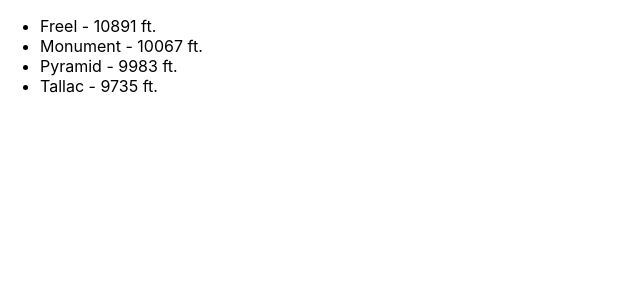
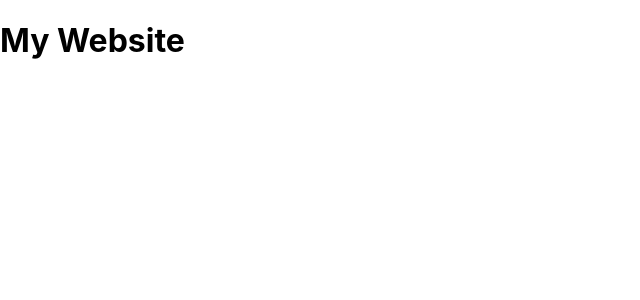
Before and after one commit to samTheHacker/react-project-2023, a React (Create React App) app: page / in a window 1280 px wide. Shown: the top 300 px of the page, without its empty margins (0-640 px from the left). Built offline with nearby package versions, Linux system fonts and the light colour scheme.

Commit message:
Install React Router V6. Update App.js.

```diff
--- a/package.json
+++ b/package.json
@@ -8,6 +8,7 @@
     "@testing-library/user-event": "^13.5.0",
     "react": "^18.2.0",
     "react-dom": "^18.2.0",
+    "react-router-dom": "^6.21.1",
     "react-scripts": "5.0.1",
     "web-vitals": "^2.1.4"
   },
--- a/src/App.js
+++ b/src/App.js
@@ -1,43 +1,20 @@
 import './App.css';
-import  {useState, useEffect} from "react";
 
-const tahoe_peaks = [
-  { name: "Freel", elevation: 10891 },
-  { name: "Monument", elevation: 10067 },
-  { name: "Pyramid", elevation: 9983 },
-  { name: "Tallac", elevation: 9735 }
-];
-
-function List({ data, renderItem, renderEmpty }) {
-  return !data.length ? (
-    renderEmpty
-  ) : (
-    <ul>
-      {data.map((item) => (
-        <li key={item.name}>
-          {renderItem(item)}
-        </li>
-      ))}
-    </ul>
-  ); //if empty return renderEmpty, else do the data.map
+function Home(){
+ return ( <div>
+    <h1>My Website</h1>
+  </div>
+ )
 }
 
-
-
+function Contact(){
+  return (<div>
+    <h1>Contact</h1>
+  </div>
+  )
+}
 function App() {
-
-  return (
-    <List
-      data={tahoe_peaks}
-      renderEmpty={<p>This list is empty</p>}
-      renderItem={(item) => (
-        <>
-          {item.name} - {item.elevation} ft.
-        </> //fragment
-      )}
-    />
-  );
-
+  return <Home />
 }
 
 export default App;
```
Also changed, not shown: 1 other file (tests, documents, lock files or other folders).
